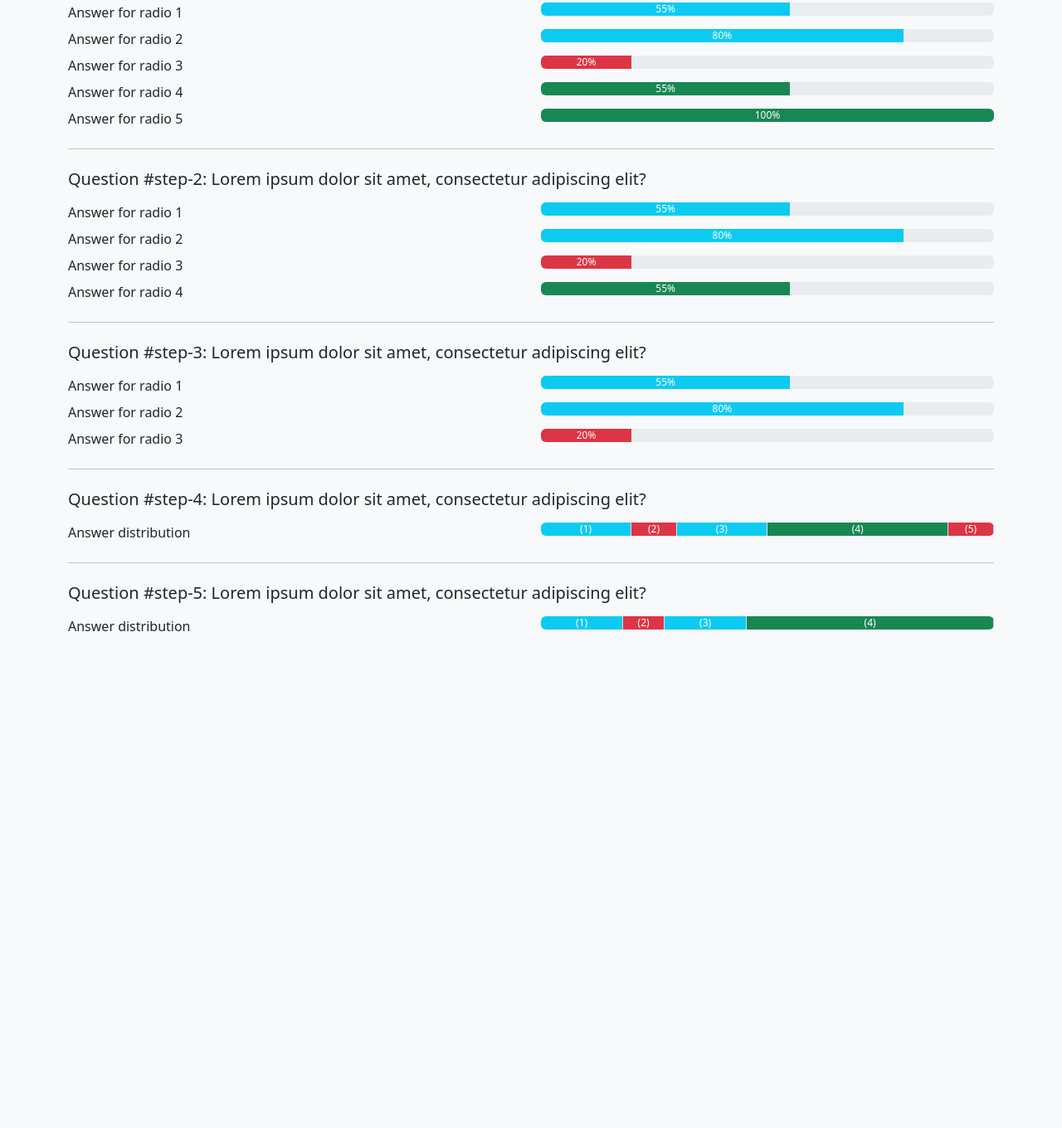
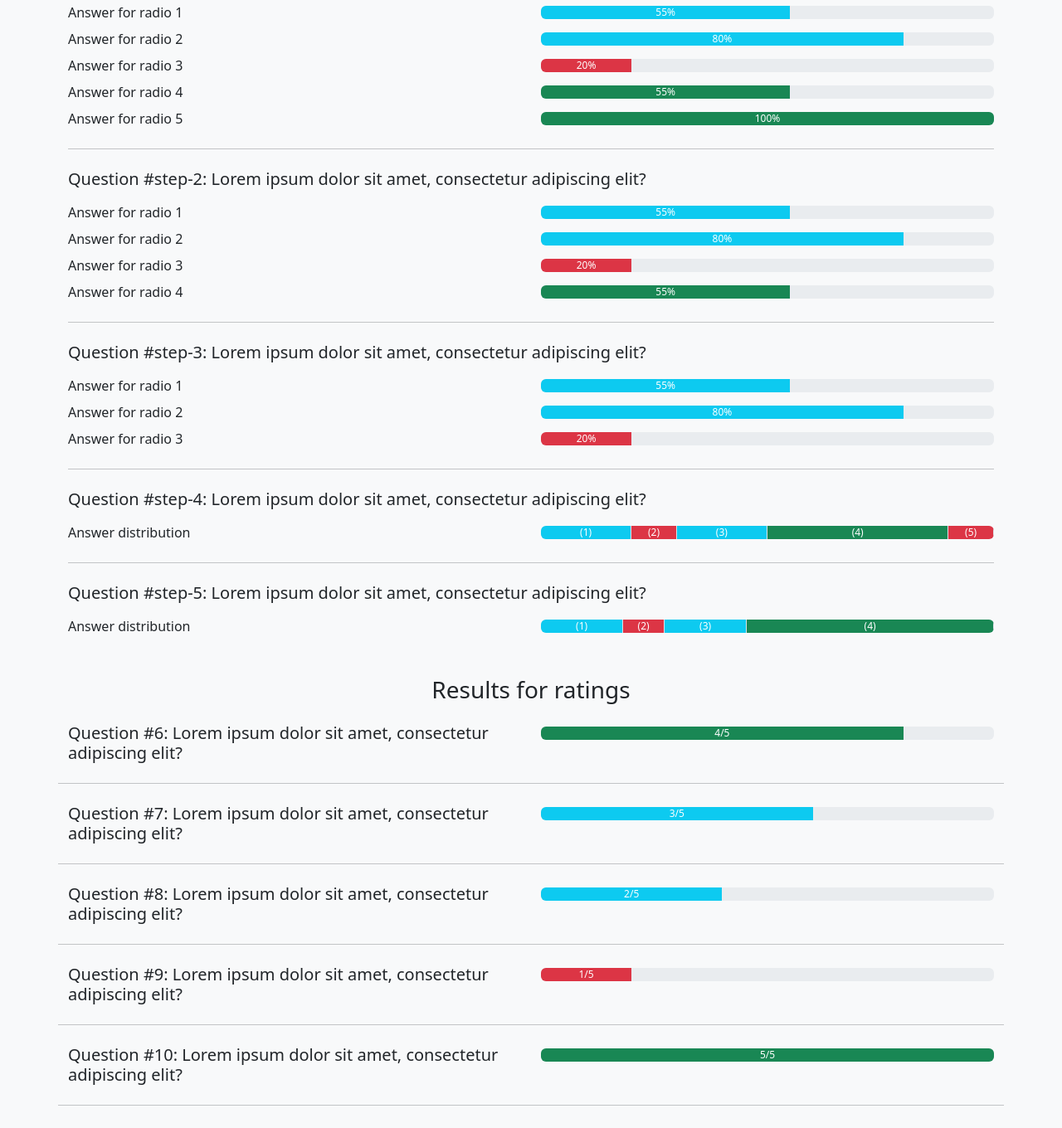
Before and after one commit to AliFarahmand1993/Survey_Form_With_Bootstrap, a plain HTML site: page result.html in a window 1280 px wide. Shown: the part 269-1629 px from the top of the page at 83% size. Before the commit the page ends 1092 px from the top, so only its background shows below. Drawn offline with nearby package versions, Linux system fonts and the light colour scheme.

Commit message:
feat answer 6-10 to result
feat answer 6-10 to result
result complete

```diff
--- a/result.html
+++ b/result.html
@@ -48,7 +48,7 @@
                     <p class="mb-0">Answer for radio 1</p>
                 </div>
                 <div class="col-md-6">
-                    <div class="progress">
+                    <div class="progress mt-1">
                         <div class="progress-bar bg-info progWidth-55" role="progressbar" aria-valuenow="55"
                             aria-valuemin="0" aria-valuemax="100">55%</div>
                     </div>
@@ -60,7 +60,7 @@
                     <p class="mb-0">Answer for radio 2</p>
                 </div>
                 <div class="col-md-6">
-                    <div class="progress">
+                    <div class="progress mt-1">
                         <div class="progress-bar bg-info progWidth-80" role="progressbar" aria-valuenow="80"
                             aria-valuemin="0" aria-valuemax="100">80%</div>
                     </div>
@@ -72,7 +72,7 @@
                     <p class="mb-0">Answer for radio 3</p>
                 </div>
                 <div class="col-md-6">
-                    <div class="progress">
+                    <div class="progress mt-1">
                         <div class="progress-bar bg-danger progWidth-20" role="progressbar" aria-valuenow="20"
                             aria-valuemin="0" aria-valuemax="100">20%</div>
                     </div>
@@ -84,7 +84,7 @@
                     <p class="mb-0">Answer for radio 4</p>
                 </div>
                 <div class="col-md-6">
-                    <div class="progress">
+                    <div class="progress mt-1">
                         <div class="progress-bar bg-success progWidth-55" role="progressbar" aria-valuenow="55"
                             aria-valuemin="0" aria-valuemax="100">55%</div>
                     </div>
@@ -96,7 +96,7 @@
                     <p class="mb-0">Answer for radio 5</p>
                 </div>
                 <div class="col-md-6">
-                    <div class="progress">
+                    <div class="progress mt-1">
                         <div class="progress-bar bg-success progWidth-100" role="progressbar" aria-valuenow="100"
                             aria-valuemin="0" aria-valuemax="100">100%</div>
                     </div>
@@ -111,7 +111,7 @@
                     <p class="mb-0">Answer for radio 1</p>
                 </div>
                 <div class="col-md-6">
-                    <div class="progress">
+                    <div class="progress mt-1">
                         <div class="progress-bar bg-info progWidth-55" role="progressbar" aria-valuenow="55"
                             aria-valuemin="0" aria-valuemax="100">55%</div>
                     </div>
@@ -123,7 +123,7 @@
                     <p class="mb-0">Answer for radio 2</p>
                 </div>
                 <div class="col-md-6">
-                    <div class="progress">
+                    <div class="progress mt-1">
                         <div class="progress-bar bg-info progWidth-80" role="progressbar" aria-valuenow="80"
                             aria-valuemin="0" aria-valuemax="100">80%</div>
                     </div>
@@ -135,7 +135,7 @@
                     <p class="mb-0">Answer for radio 3</p>
                 </div>
                 <div class="col-md-6">
-                    <div class="progress">
+                    <div class="progress mt-1">
                         <div class="progress-bar bg-danger progWidth-20" role="progressbar" aria-valuenow="20"
                             aria-valuemin="0" aria-valuemax="100">20%</div>
                     </div>
@@ -147,7 +147,7 @@
                     <p class="mb-0">Answer for radio 4</p>
                 </div>
                 <div class="col-md-6">
-                    <div class="progress">
+                    <div class="progress mt-1">
                         <div class="progress-bar bg-success progWidth-55" role="progressbar" aria-valuenow="55"
                             aria-valuemin="0" aria-valuemax="100">55%</div>
                     </div>
@@ -162,7 +162,7 @@
                     <p class="mb-0">Answer for radio 1</p>
                 </div>
                 <div class="col-md-6">
-                    <div class="progress">
+                    <div class="progress mt-1">
                         <div class="progress-bar bg-info progWidth-55" role="progressbar" aria-valuenow="55"
                             aria-valuemin="0" aria-valuemax="100">55%</div>
                     </div>
@@ -174,7 +174,7 @@
                     <p class="mb-0">Answer for radio 2</p>
                 </div>
                 <div class="col-md-6">
-                    <div class="progress">
+                    <div class="progress mt-1">
                         <div class="progress-bar bg-info progWidth-80" role="progressbar" aria-valuenow="80"
                             aria-valuemin="0" aria-valuemax="100">80%</div>
                     </div>
@@ -186,7 +186,7 @@
                     <p class="mb-0">Answer for radio 3</p>
                 </div>
                 <div class="col-md-6">
-                    <div class="progress">
+                    <div class="progress mt-1">
                         <div class="progress-bar bg-danger progWidth-20" role="progressbar" aria-valuenow="20"
                             aria-valuemin="0" aria-valuemax="100">20%</div>
                     </div>
@@ -200,7 +200,7 @@
                     <p class="mb-0">Answer distribution</p>
                 </div>
                 <div class="col-md-6">
-                    <div class="progress">
+                    <div class="progress mt-1">
                         <!-- progress bar 1 -->
                         <div class="progress-bar progWidth-20  bg-info border-end" role="progressbar" aria-valuenow="20"
                             aria-valuemin="0" aria-valuemax="100" data-bs-toggle="tooltip" data-bs-placement="bottom"
@@ -232,7 +232,7 @@
                     <p class="mb-0">Answer distribution</p>
                 </div>
                 <div class="col-md-6">
-                    <div class="progress">
+                    <div class="progress mt-1">
                         <!-- progress bar 1 -->
                         <div class="progress-bar progWidth-20  bg-info border-end" role="progressbar" aria-valuenow="20"
                             aria-valuemin="0" aria-valuemax="100" data-bs-toggle="tooltip" data-bs-placement="bottom"
@@ -250,7 +250,80 @@
                             aria-valuenow="60" aria-valuemin="0" aria-valuemax="100" data-bs-toggle="tooltip"
                             data-bs-placement="bottom" title="60%">(4)</div>
                         <hr class="my-4">
+                    </div>
+                </div>
+            </div>
         </section>
+        <!-- section 2  -->
+        <section class="mt-5">
+            <h2 class="h3 text-center mb-4">Results for ratings</h2>
+            <!-- Answer six -->
+            <div class="row">
+                <div class="col-md-6">
+                    <h5 class="mb-0">Question #6: Lorem ipsum dolor sit amet, consectetur adipiscing elit?</h5>
+                </div>
+                <div class="col-md-6">
+                    <div class="progress mt-1">
+                        <div class="progress-bar bg-success progWidth-80 " role="progressbar" aria-valuenow="4"
+                            aria-valuemin="0" aria-valuemax="5">4/5</div>
+                    </div>
+                </div>
+                <hr class="my-4">
+            </div>
+            <!-- Answer seven -->
+            <div class="row">
+                <div class="col-md-6">
+                    <h5 class="mb-0">Question #7: Lorem ipsum dolor sit amet, consectetur adipiscing elit?</h5>
+                </div>
+                <div class="col-md-6">
+                    <div class="progress mt-1">
+                        <div class="progress-bar bg-info progWidth-60 " role="progressbar" aria-valuenow="3"
+                            aria-valuemin="0" aria-valuemax="5">3/5</div>
+                    </div>
+                </div>
+                <hr class="my-4">
+            </div>
+            <!-- Answer eight -->
+            <div class="row">
+                <div class="col-md-6">
+                    <h5 class="mb-0">Question #8: Lorem ipsum dolor sit amet, consectetur adipiscing elit?</h5>
+                </div>
+                <div class="col-md-6">
+                    <div class="progress mt-1">
+                        <div class="progress-bar bg-info progWidth-40 " role="progressbar" aria-valuenow="2"
+                            aria-valuemin="0" aria-valuemax="5">2/5</div>
+                    </div>
+                </div>
+                <hr class="my-4">
+            </div>
+                  <!-- Answer nine -->
+                  <div class="row">
+                    <div class="col-md-6">
+                        <h5 class="mb-0">Question #9: Lorem ipsum dolor sit amet, consectetur adipiscing elit?</h5>
+                    </div>
+                    <div class="col-md-6">
+                        <div class="progress mt-1">
+                            <div class="progress-bar bg-danger progWidth-20 " role="progressbar" aria-valuenow="1"
+                                aria-valuemin="0" aria-valuemax="5">1/5</div>
+                        </div>
+                    </div>
+                    <hr class="my-4">
+                </div>
+                      <!-- Answer ten -->
+            <div class="row">
+                <div class="col-md-6">
+                    <h5 class="mb-0">Question #10: Lorem ipsum dolor sit amet, consectetur adipiscing elit?</h5>
+                </div>
+                <div class="col-md-6">
+                    <div class="progress mt-1">
+                        <div class="progress-bar bg-success progWidth-100 " role="progressbar" aria-valuenow="5"
+                            aria-valuemin="0" aria-valuemax="5">5/5</div>
+                    </div>
+                </div>
+                <hr class="my-4">
+            </div>
+        </section>
+
     </main>
     <!-- main end-->
     <script src="https://cdn.jsdelivr.net/npm/bootstrap@5.2.2/dist/js/bootstrap.bundle.min.js"
```
